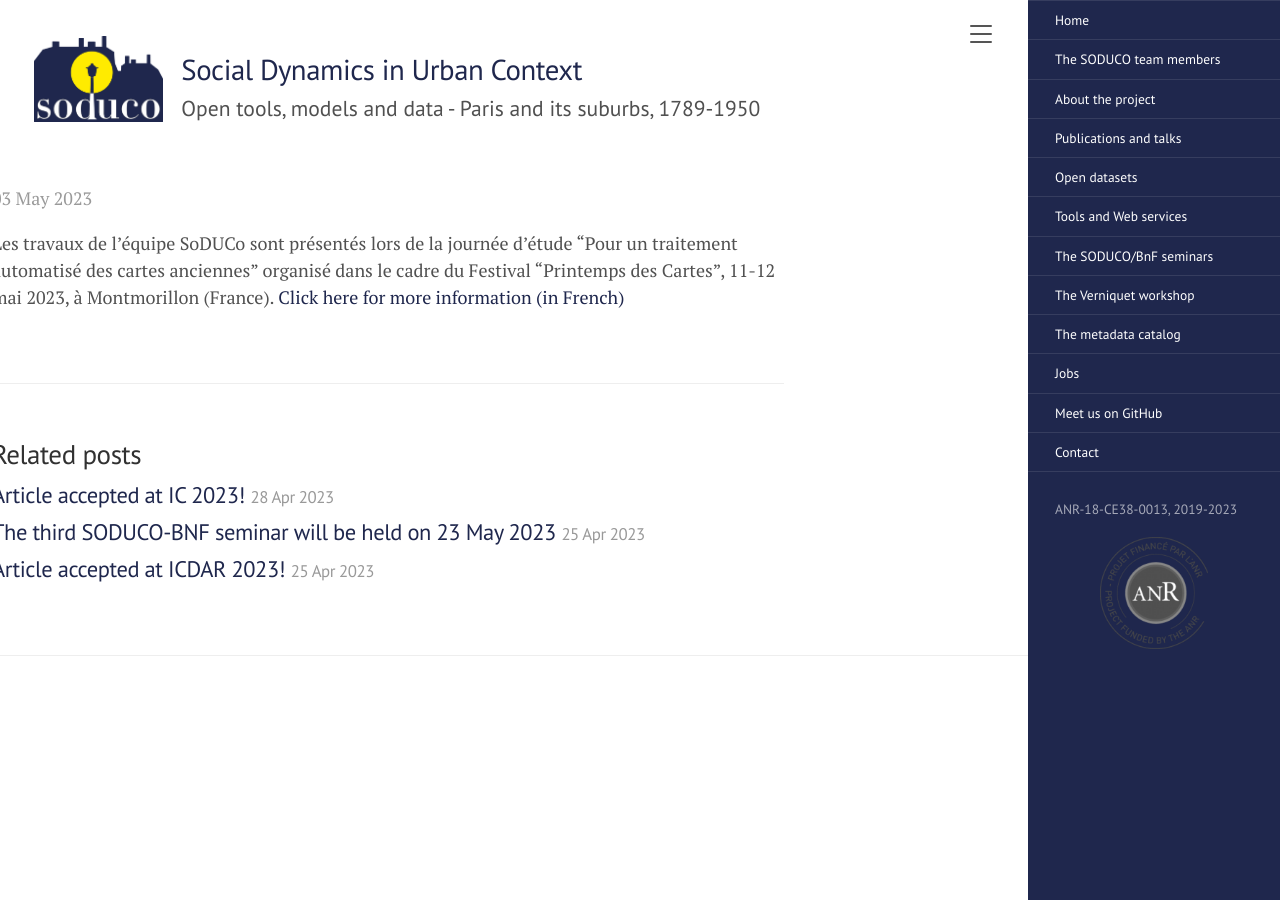
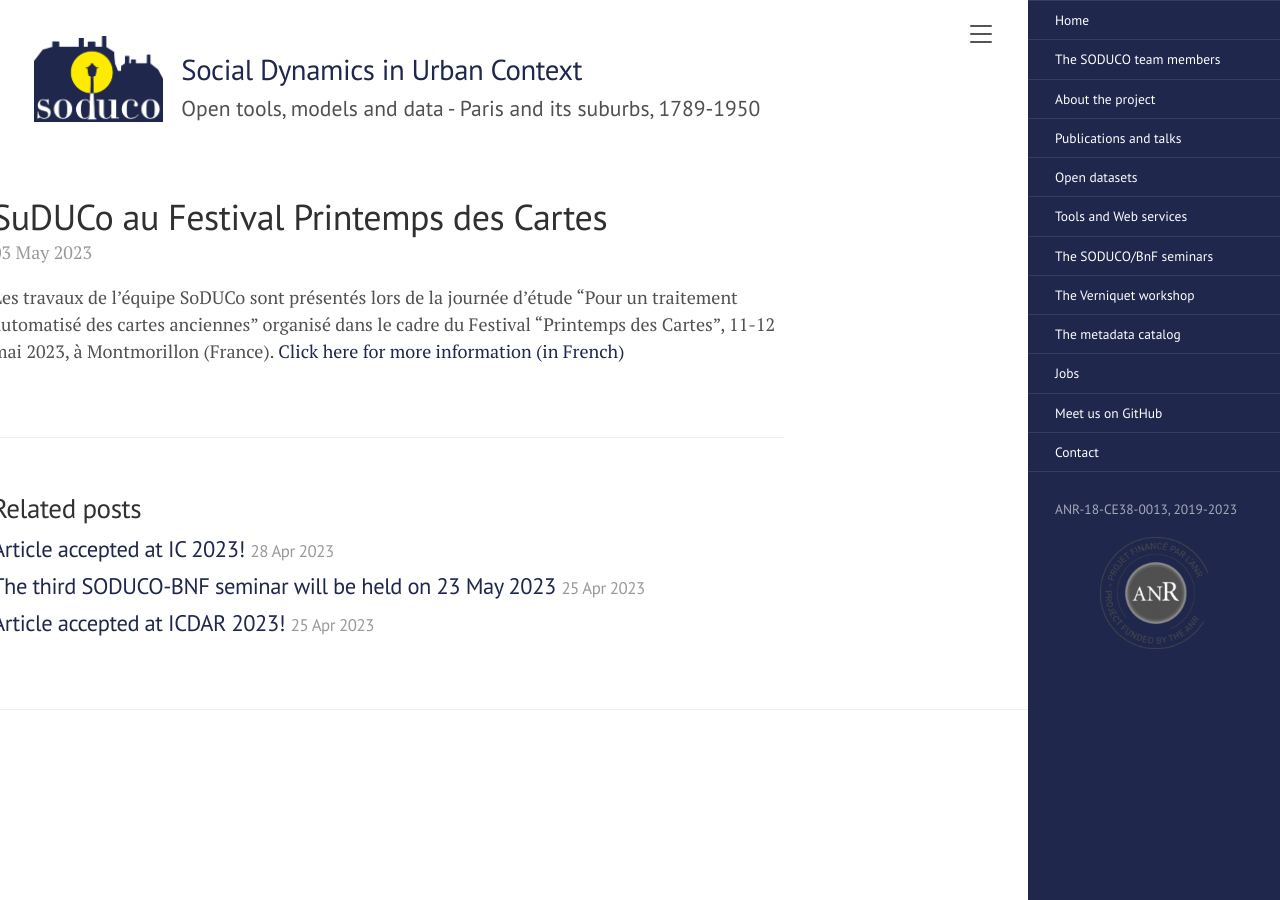
Before and after one commit to soduco/soduco.github.io, a Jekyll site: the page built from _posts/2023-05-03-Printemps-des-Cartes.md, in a window 1280 px wide. Built offline with Jekyll 4.4.1, drawn with Linux system fonts in a browser that asks for light colours; our own code applies the rules of GitHub Pages for plain Markdown files.

Commit message:
Update 2023-05-03-Printemps-des-Cartes.md

```diff
--- a/_posts/2023-05-03-Printemps-des-Cartes.md
+++ b/_posts/2023-05-03-Printemps-des-Cartes.md
@@ -1,6 +1,6 @@
 ---
 layout: post
-title: "SuDUCo au Festival "Printemps des Cartes"
+title: "SuDUCo au Festival Printemps des Cartes"
 tag: communication
 ---
 Les travaux de l'équipe SoDUCo sont présentés lors de la journée d'étude "Pour un traitement automatisé des cartes anciennes" organisé dans le cadre du Festival "Printemps des Cartes", 11-12 mai 2023, à Montmorillon (France).
```
